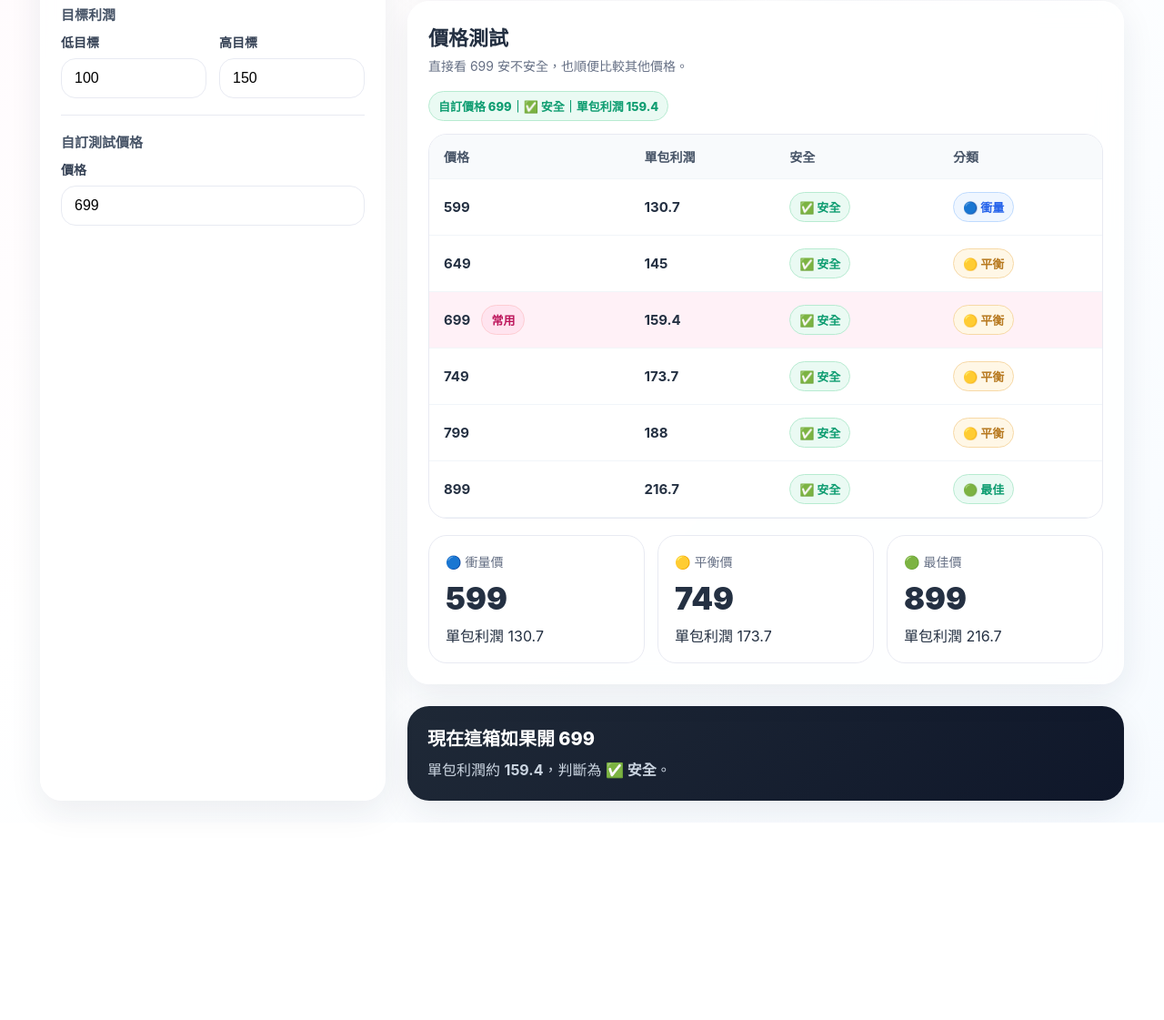
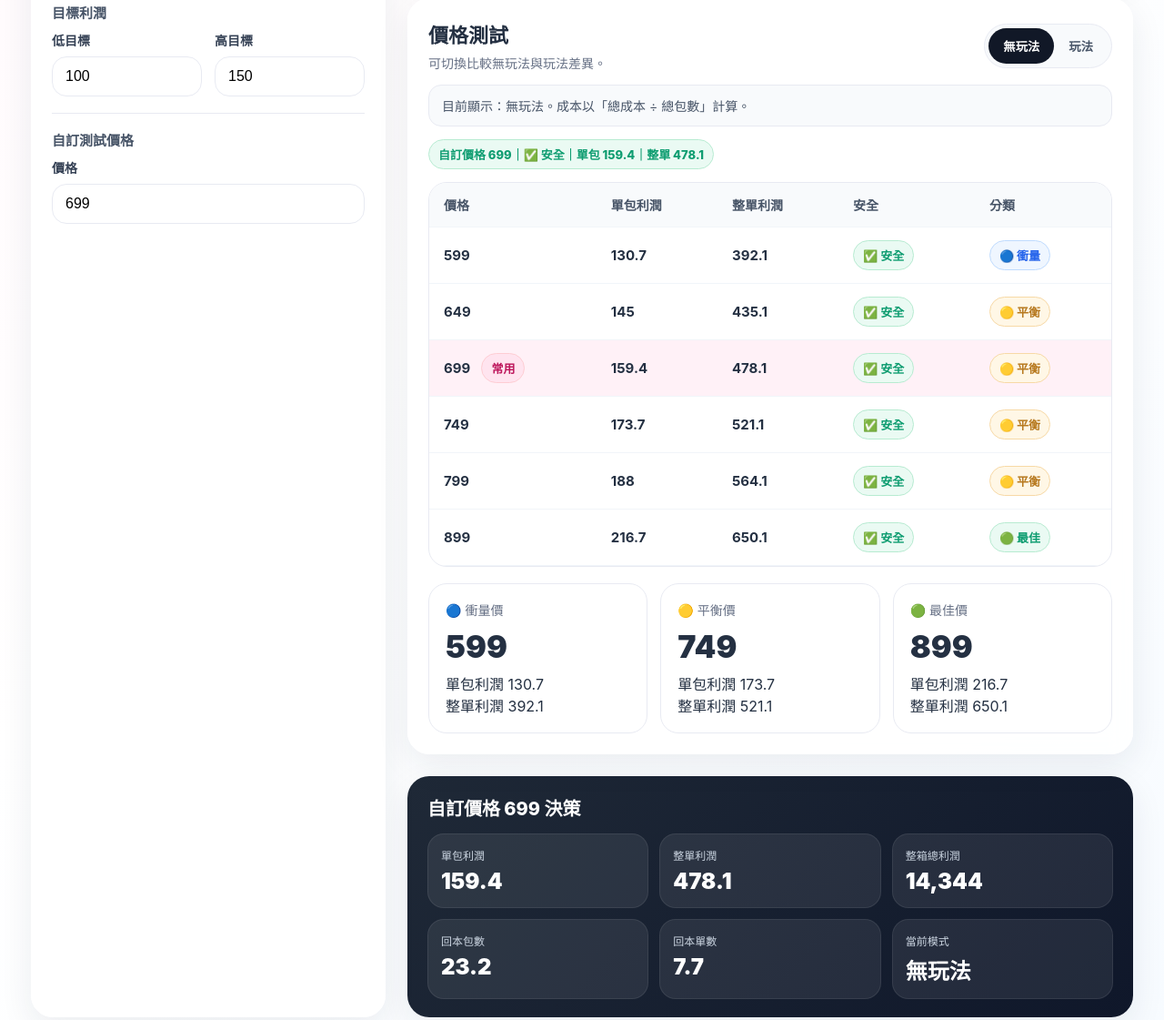
Before and after one commit to karta151794-cyber/price_tool, a plain HTML site: page index.html in a window 1280 px wide. Shown: the part 774-1895 px from the top of the page at 91% size. Before the commit the page ends 1678 px from the top, so only its background shows below. Drawn offline with Linux system fonts and the light colour scheme.

Commit message:
Add files via upload

```diff
--- a/index.html
+++ b/index.html
@@ -3,29 +3,24 @@
 <head>
   <meta charset="UTF-8" />
   <meta name="viewport" content="width=device-width, initial-scale=1.0" />
-  <title>盲盒玩法定價工具</title>
+  <title>黑心小島人｜盲盒玩法定價工具</title>
   <style>
-    :root{
-      --bg1:#fff7fb; --bg2:#f7fbff; --card:#ffffffcc; --text:#243042; --muted:#667085;
-      --line:#e8eaf2; --green:#0f9d71; --green-bg:#eafaf3; --yellow:#b7791f; --yellow-bg:#fff7e6;
-      --blue:#2563eb; --blue-bg:#eff6ff; --red:#dc2626; --red-bg:#fef2f2; --shadow:0 12px 36px rgba(30,41,59,.08);
-      --radius:24px;
-    }
+    :root{--bg1:#fff7fb;--bg2:#f7fbff;--card:#ffffffd9;--text:#243042;--muted:#667085;--line:#e8eaf2;--green:#0f9d71;--green-bg:#eafaf3;--yellow:#b7791f;--yellow-bg:#fff7e6;--blue:#2563eb;--blue-bg:#eff6ff;--red:#dc2626;--red-bg:#fef2f2;--shadow:0 12px 36px rgba(30,41,59,.08);--radius:24px;--dark:#111827}
     *{box-sizing:border-box}
     body{margin:0;font-family:-apple-system,BlinkMacSystemFont,"Segoe UI","Noto Sans TC",sans-serif;color:var(--text);background:linear-gradient(135deg,var(--bg1),#fff,var(--bg2))}
-    .container{max-width:1240px;margin:0 auto;padding:24px}
-    .hero,.card{background:var(--card);border:1px solid #fff;backdrop-filter: blur(12px);border-radius:var(--radius);box-shadow:var(--shadow)}
-    .hero{padding:28px;display:grid;grid-template-columns:1.6fr 1fr;gap:20px;margin-bottom:24px}
-    .hero h1{margin:8px 0 10px;font-size:34px;line-height:1.1}
+    .container{max-width:1260px;margin:0 auto;padding:24px}
+    .hero,.card{background:var(--card);border:1px solid #fff;backdrop-filter:blur(12px);border-radius:var(--radius);box-shadow:var(--shadow)}
+    .hero{padding:28px;display:grid;grid-template-columns:1.5fr 1fr;gap:20px;margin-bottom:24px}
+    .hero h1{margin:6px 0 8px;font-size:34px;line-height:1.15}
     .sub{color:var(--muted);line-height:1.7}
-    .pill{display:inline-flex;align-items:center;gap:8px;color:#d63384;font-size:14px;font-weight:700}
+    .pill{display:inline-flex;align-items:center;gap:8px;color:#d63384;font-size:14px;font-weight:800}
     .hero-stats{display:grid;grid-template-columns:1fr 1fr;gap:12px;align-self:start}
     .stat{border-radius:20px;padding:18px;font-weight:700}
-    .stat small{display:block;color:var(--muted);margin-bottom:8px;font-weight:600}
+    .stat small{display:block;color:var(--muted);margin-bottom:8px;font-weight:700}
     .stat .value{font-size:32px;line-height:1}
     .stat.low{background:#ecfdf5;border:1px solid #d1fae5}
     .stat.high{background:#fff1f7;border:1px solid #ffd3e2}
-    .main{display:grid;grid-template-columns:380px 1fr;gap:24px}
+    .main{display:grid;grid-template-columns:390px 1fr;gap:24px}
     .card{padding:22px}
     .card h2{margin:0 0 6px;font-size:22px}
     .card .desc{margin:0 0 18px;color:var(--muted);font-size:14px}
@@ -44,6 +39,12 @@
     .result-row.green{background:#ecfdf5;border-color:#d1fae5}
     .result-row.pink{background:#fff1f7;border-color:#ffd3e2}
     .result-row.blue{background:#eff6ff;border-color:#dbeafe}
+    .result-row.yellow{background:#fff7e6;border-color:#f7d9a6}
+    .toolbar{display:flex;flex-wrap:wrap;align-items:center;justify-content:space-between;gap:12px;margin-bottom:14px}
+    .toggle{display:inline-flex;background:#f8fafc;border:1px solid var(--line);padding:4px;border-radius:999px}
+    .toggle button{border:none;background:transparent;padding:10px 16px;border-radius:999px;font-weight:800;color:#475467;cursor:pointer}
+    .toggle button.active{background:var(--dark);color:#fff}
+    .hint{font-size:14px;color:#475467;background:#f8fafc;border:1px solid var(--line);padding:12px 14px;border-radius:14px}
     .table-wrap{overflow:hidden;border-radius:20px;border:1px solid var(--line);background:#fff}
     table{width:100%;border-collapse:collapse}
     th,td{padding:14px 16px;text-align:left;border-bottom:1px solid #f1f5f9;font-size:15px}
@@ -60,23 +61,23 @@
     .mini{border:1px solid var(--line);border-radius:20px;padding:18px;background:#fff}
     .mini .title{color:var(--muted);font-size:14px}
     .mini .price{font-size:34px;font-weight:900;margin:10px 0 8px}
-    .notice{margin-top:24px;padding:20px 22px;border-radius:24px;background:linear-gradient(135deg,#1f2937,#0f172a);color:#fff;box-shadow:var(--shadow)}
-    .notice .small{color:#cbd5e1;margin-top:8px;line-height:1.7}
+    .decision{margin-top:24px;padding:20px 22px;border-radius:24px;background:linear-gradient(135deg,#1f2937,#0f172a);color:#fff;box-shadow:var(--shadow)}
+    .decision-title{font-size:20px;font-weight:800}
+    .decision-grid{margin-top:14px;display:grid;grid-template-columns:1fr 1fr 1fr;gap:12px}
+    .decision-box{background:rgba(255,255,255,.08);border:1px solid rgba(255,255,255,.08);border-radius:18px;padding:14px}
+    .decision-box .k{font-size:12px;color:#cbd5e1}
+    .decision-box .v{margin-top:6px;font-size:24px;font-weight:900}
     .tiny{font-size:12px;color:var(--muted);line-height:1.6}
-    @media (max-width: 980px){
-      .hero,.main,.results,.summary-cards{grid-template-columns:1fr}
-      .hero h1{font-size:28px}
-      .container{padding:16px}
-    }
+    @media (max-width:980px){.hero,.main,.results,.summary-cards,.decision-grid{grid-template-columns:1fr}.hero h1{font-size:28px}.container{padding:16px}.toolbar{align-items:flex-start}}
   </style>
 </head>
 <body>
   <div class="container">
     <section class="hero">
       <div>
-        <div class="pill">✨ 你的開品決策器</div>
+        <div class="pill">✨ 黑心小島人</div>
         <h1>盲盒玩法定價工具</h1>
-        <div class="sub">一次輸入成本、包數、抽成、卡位，就能直接看到建議售價、玩法結果，以及 699 安不安全。</div>
+        <div class="sub">輸入成本、包數，快速掌握售價與整體利潤。</div>
       </div>
       <div class="hero-stats">
         <div class="stat low"><small>建議售價低</small><div class="value" id="heroLow">-</div></div>
@@ -96,7 +97,6 @@
           <div class="field"><label>蝦皮抽成 %</label><input id="feePercent" type="number" step="0.1" value="14"></div>
           <div class="field"><label>額外補送包數</label><input id="extraGiftPacks" type="number" value="10"></div>
         </div>
-
         <hr>
         <div class="section-title">玩法機率</div>
         <div class="grid-2">
@@ -104,14 +104,12 @@
           <div class="field"><label>固定機率 %</label><input id="fixedProb" type="number" step="0.1" value="23"></div>
         </div>
         <p class="tiny">有填「實際卡位包數」就優先用實際值；沒填時才用固定機率反推。</p>
-
         <hr>
         <div class="section-title">目標利潤</div>
         <div class="grid-2">
           <div class="field"><label>低目標</label><input id="targetProfitLow" type="number" value="100"></div>
           <div class="field"><label>高目標</label><input id="targetProfitHigh" type="number" value="150"></div>
         </div>
-
         <hr>
         <div class="section-title">自訂測試價格</div>
         <div class="field"><label>價格</label><input id="customPrice" type="number" value="699"></div>
@@ -121,9 +119,10 @@
         <div class="results">
           <div class="card">
             <h2>回推定價</h2>
-            <p class="desc">先抓安全售價區間。</p>
+            <p class="desc">先抓你想要的利潤區間。</p>
             <div class="stack">
-              <div class="result-row"><div class="name">單包成本</div><div class="num" id="packCostBase">-</div></div>
+              <div class="result-row"><div class="name">無玩法單包成本</div><div class="num" id="basePackCost">-</div></div>
+              <div class="result-row yellow"><div class="name">玩法後有效單包成本</div><div class="num" id="playPackCost">-</div></div>
               <div class="result-row"><div class="name">建議單包售價（低）</div><div class="num" id="recommendedPackLow">-</div></div>
               <div class="result-row"><div class="name">建議單包售價（高）</div><div class="num" id="recommendedPackHigh">-</div></div>
               <div class="result-row green"><div class="name">建議每單售價（低）</div><div class="num" id="recommendedOrderLow">-</div></div>
@@ -146,13 +145,22 @@
         </div>
 
         <div class="card" style="margin-top:24px;">
-          <h2>價格測試</h2>
-          <p class="desc">直接看 699 安不安全，也順便比較其他價格。</p>
-          <div id="customStatusBox" class="badge safe" style="margin-bottom:14px;"></div>
+          <div class="toolbar">
+            <div>
+              <h2 style="margin-bottom:6px;">價格測試</h2>
+              <div class="desc" style="margin:0;">可切換比較無玩法與玩法差異。</div>
+            </div>
+            <div class="toggle">
+              <button id="modeBaseBtn" class="active" type="button">無玩法</button>
+              <button id="modePlayBtn" type="button">玩法</button>
+            </div>
+          </div>
+          <div id="modeHint" class="hint"></div>
+          <div id="customStatusBox" class="badge safe" style="margin:14px 0;"></div>
           <div class="table-wrap">
             <table>
               <thead>
-                <tr><th>價格</th><th>單包利潤</th><th>安全</th><th>分類</th></tr>
+                <tr><th>價格</th><th>單包利潤</th><th>整單利潤</th><th>安全</th><th>分類</th></tr>
               </thead>
               <tbody id="priceTable"></tbody>
             </table>
@@ -160,100 +168,99 @@
           <div class="summary-cards" id="summaryCards"></div>
         </div>
 
-        <div class="notice">
-          <div style="font-size:20px;font-weight:800;">現在這箱如果開 699</div>
-          <div class="small" id="notice699">-</div>
+        <div class="decision">
+          <div class="decision-title" id="decisionTitle">自訂價格決策</div>
+          <div class="decision-grid">
+            <div class="decision-box"><div class="k">單包利潤</div><div class="v" id="decisionPackProfit">-</div></div>
+            <div class="decision-box"><div class="k">整單利潤</div><div class="v" id="decisionOrderProfit">-</div></div>
+            <div class="decision-box"><div class="k">整箱總利潤</div><div class="v" id="decisionTotalProfit">-</div></div>
+            <div class="decision-box"><div class="k">回本包數</div><div class="v" id="decisionBreakEvenPacks">-</div></div>
+            <div class="decision-box"><div class="k">回本單數</div><div class="v" id="decisionBreakEvenOrders">-</div></div>
+            <div class="decision-box"><div class="k">當前模式</div><div class="v" id="decisionMode">-</div></div>
+          </div>
         </div>
       </div>
     </section>
   </div>
 
   <script>
-    const presetPrices = [599,649,699,749,799,899];
-    const fmt = (n, digits = 1) => !isFinite(n) ? "-" : Number(n).toLocaleString("zh-TW", { minimumFractionDigits: 0, maximumFractionDigits: digits });
-    const byId = (id) => document.getElementById(id);
-    const ids = ["costRmb","totalPacks","rate","packsPerOrder","feePercent","manualHitPacks","fixedProb","extraGiftPacks","targetProfitLow","targetProfitHigh","customPrice"];
-    function num(id){ const v = parseFloat(byId(id).value); return Number.isFinite(v) ? v : 0; }
-    function statusFromProfit(p){ if (p < 80) return { text:"危險", emoji:"❌", cls:"danger" }; if (p < 100) return { text:"偏低", emoji:"⚠", cls:"warn" }; return { text:"安全", emoji:"✅", cls:"safe" }; }
-    function roleFromProfit(p, profits){ const max = Math.max(...profits), min = Math.min(...profits); if (p === max) return { text:"🟢 最佳", cls:"best" }; if (p === min) return { text:"🔵 衝量", cls:"volume" }; return { text:"🟡 平衡", cls:"balance" }; }
-
+    const presetPrices=[599,649,699,749,799,899];
+    let mode="base";
+    const fmt=(n,d=1)=>!isFinite(n)?"-":Number(n).toLocaleString("zh-TW",{minimumFractionDigits:0,maximumFractionDigits:d});
+    const byId=(id)=>document.getElementById(id);
+    const ids=["costRmb","totalPacks","rate","packsPerOrder","feePercent","manualHitPacks","fixedProb","extraGiftPacks","targetProfitLow","targetProfitHigh","customPrice"];
+    const num=(id)=>{const v=parseFloat(byId(id).value);return Number.isFinite(v)?v:0};
+    function statusFromProfit(p){if(p<80)return{text:"危險",emoji:"❌",cls:"danger"};if(p<100)return{text:"偏低",emoji:"⚠",cls:"warn"};return{text:"安全",emoji:"✅",cls:"safe"}}
+    function roleFromProfit(p,profits){const max=Math.max(...profits),min=Math.min(...profits);if(p===max)return{text:"🟢 最佳",cls:"best"};if(p===min)return{text:"🔵 衝量",cls:"volume"};return{text:"🟡 平衡",cls:"balance"}}
     function calc(){
-      const costRmb = num("costRmb"), totalPacks = num("totalPacks"), rate = num("rate"), packsPerOrder = num("packsPerOrder"),
-            feePercent = num("feePercent"), manualHitPacks = num("manualHitPacks"), fixedProb = num("fixedProb"),
-            extraGiftPacks = num("extraGiftPacks"), targetProfitLow = num("targetProfitLow"), targetProfitHigh = num("targetProfitHigh"),
-            customPrice = num("customPrice");
-
-      const totalCost = costRmb * rate;
-      const packCostBase = totalPacks > 0 ? totalCost / totalPacks : 0;
-      const actualProb = totalPacks > 0 ? (manualHitPacks / totalPacks) * 100 : 0;
-      const fixedProbPacks = totalPacks * (fixedProb / 100);
-      const usedHitPacks = manualHitPacks > 0 ? manualHitPacks : fixedProbPacks;
-      const sellablePacks = Math.max(totalPacks - usedHitPacks - extraGiftPacks, 0);
-      const sellableOrders = packsPerOrder > 0 ? sellablePacks / packsPerOrder : 0;
-      const recommendedPackLow = packCostBase + targetProfitLow;
-      const recommendedPackHigh = packCostBase + targetProfitHigh;
-      const recommendedOrderLow = packsPerOrder > 0 ? (recommendedPackLow * packsPerOrder) / (1 - feePercent / 100) : 0;
-      const recommendedOrderHigh = packsPerOrder > 0 ? (recommendedPackHigh * packsPerOrder) / (1 - feePercent / 100) : 0;
-
-      const rows = [...presetPrices, customPrice]
-        .filter((v, i, arr) => arr.indexOf(v) === i)
-        .sort((a, b) => a - b)
-        .map(price => ({ price, perPackProfit: packsPerOrder > 0 ? (price * (1 - feePercent / 100)) / packsPerOrder - packCostBase : 0 }));
-
-      return { totalCost, packCostBase, actualProb, fixedProbPacks, usedHitPacks, sellablePacks, sellableOrders, recommendedPackLow, recommendedPackHigh, recommendedOrderLow, recommendedOrderHigh, rows, customPrice };
+      const costRmb=num("costRmb"),totalPacks=num("totalPacks"),rate=num("rate"),packsPerOrder=num("packsPerOrder"),feePercent=num("feePercent"),manualHitPacks=num("manualHitPacks"),fixedProb=num("fixedProb"),extraGiftPacks=num("extraGiftPacks"),targetProfitLow=num("targetProfitLow"),targetProfitHigh=num("targetProfitHigh"),customPrice=num("customPrice");
+      const totalCost=costRmb*rate;
+      const basePackCost=totalPacks>0?totalCost/totalPacks:0;
+      const actualProb=totalPacks>0?(manualHitPacks/totalPacks)*100:0;
+      const fixedProbPacks=totalPacks*(fixedProb/100);
+      const usedHitPacks=manualHitPacks>0?manualHitPacks:fixedProbPacks;
+      const sellablePacks=Math.max(totalPacks-usedHitPacks-extraGiftPacks,0);
+      const sellableOrders=packsPerOrder>0?sellablePacks/packsPerOrder:0;
+      const playPackCost=sellablePacks>0?totalCost/sellablePacks:0;
+      const recommendedPackLow=basePackCost+targetProfitLow;
+      const recommendedPackHigh=basePackCost+targetProfitHigh;
+      const recommendedOrderLow=packsPerOrder>0?(recommendedPackLow*packsPerOrder)/(1-feePercent/100):0;
+      const recommendedOrderHigh=packsPerOrder>0?(recommendedPackHigh*packsPerOrder)/(1-feePercent/100):0;
+      const activeCost=mode==="play"?playPackCost:basePackCost;
+      const rows=[...presetPrices,customPrice].filter((v,i,arr)=>arr.indexOf(v)===i).sort((a,b)=>a-b).map(price=>{
+        const perPackProfit=packsPerOrder>0?(price*(1-feePercent/100))/packsPerOrder-activeCost:0;
+        return{price,perPackProfit,perOrderProfit:perPackProfit*packsPerOrder,totalBoxProfit:perPackProfit*(mode==="play"?sellablePacks:totalPacks),breakEvenPacks:perPackProfit>0?totalCost/perPackProfit:Infinity,breakEvenOrders:perPackProfit>0&&packsPerOrder>0?(totalCost/perPackProfit)/packsPerOrder:Infinity}
+      });
+      const customRow=rows.find(r=>r.price===customPrice)||{perPackProfit:0,perOrderProfit:0,totalBoxProfit:0,breakEvenPacks:Infinity,breakEvenOrders:Infinity};
+      const baseCustomPerPack=packsPerOrder>0?(customPrice*(1-feePercent/100))/packsPerOrder-basePackCost:0;
+      const playCustomPerPack=packsPerOrder>0?(customPrice*(1-feePercent/100))/packsPerOrder-playPackCost:0;
+      const diffVsBase=playCustomPerPack-baseCustomPerPack;
+      return{totalCost,basePackCost,playPackCost,actualProb,fixedProbPacks,usedHitPacks,sellablePacks,sellableOrders,recommendedPackLow,recommendedPackHigh,recommendedOrderLow,recommendedOrderHigh,rows,customRow,diffVsBase};
     }
-
     function render(){
-      const c = calc();
-      byId("heroLow").textContent = fmt(c.recommendedOrderLow, 0);
-      byId("heroHigh").textContent = fmt(c.recommendedOrderHigh, 0);
-      byId("packCostBase").textContent = fmt(c.packCostBase);
-      byId("recommendedPackLow").textContent = fmt(c.recommendedPackLow);
-      byId("recommendedPackHigh").textContent = fmt(c.recommendedPackHigh);
-      byId("recommendedOrderLow").textContent = fmt(c.recommendedOrderLow, 0);
-      byId("recommendedOrderHigh").textContent = fmt(c.recommendedOrderHigh, 0);
-      byId("actualProb").textContent = fmt(c.actualProb) + "%";
-      byId("fixedProbPacks").textContent = fmt(c.fixedProbPacks);
-      byId("usedHitPacks").textContent = fmt(c.usedHitPacks);
-      byId("totalCost").textContent = fmt(c.totalCost, 0);
-      byId("sellablePacks").textContent = fmt(c.sellablePacks);
-      byId("sellableOrders").textContent = fmt(c.sellableOrders);
-
-      const profits = c.rows.map(r => r.perPackProfit);
-      const tbody = byId("priceTable");
-      tbody.innerHTML = "";
-      c.rows.forEach(row => {
-        const s = statusFromProfit(row.perPackProfit);
-        const role = roleFromProfit(row.perPackProfit, profits);
-        const tr = document.createElement("tr");
-        if (row.price === 699) tr.className = "highlight";
-        tr.innerHTML = `
-          <td><strong>${row.price}</strong> ${row.price===699?'<span class="badge" style="background:#ffe4ef;color:#be185d;border-color:#fecdd3;margin-left:8px;">常用</span>':''}</td>
-          <td><strong>${fmt(row.perPackProfit)}</strong></td>
-          <td><span class="badge ${s.cls}">${s.emoji} ${s.text}</span></td>
-          <td><span class="badge ${role.cls}">${role.text}</span></td>`;
+      const c=calc();
+      byId("heroLow").textContent=fmt(c.recommendedOrderLow,0);
+      byId("heroHigh").textContent=fmt(c.recommendedOrderHigh,0);
+      byId("basePackCost").textContent=fmt(c.basePackCost);
+      byId("playPackCost").textContent=fmt(c.playPackCost);
+      byId("recommendedPackLow").textContent=fmt(c.recommendedPackLow);
+      byId("recommendedPackHigh").textContent=fmt(c.recommendedPackHigh);
+      byId("recommendedOrderLow").textContent=fmt(c.recommendedOrderLow,0);
+      byId("recommendedOrderHigh").textContent=fmt(c.recommendedOrderHigh,0);
+      byId("actualProb").textContent=fmt(c.actualProb)+"%";
+      byId("fixedProbPacks").textContent=fmt(c.fixedProbPacks);
+      byId("usedHitPacks").textContent=fmt(c.usedHitPacks);
+      byId("totalCost").textContent=fmt(c.totalCost,0);
+      byId("sellablePacks").textContent=fmt(c.sellablePacks);
+      byId("sellableOrders").textContent=fmt(c.sellableOrders);
+      const hint=byId("modeHint");
+      if(mode==="base"){hint.textContent="目前顯示：無玩法。成本以「總成本 ÷ 總包數」計算。"}
+      else{const diff=Math.abs(c.diffVsBase),verb=c.diffVsBase<=0?"少賺":"多賺";hint.textContent=`目前顯示：玩法。成本以「總成本 ÷ 可賣包數」計算。與無玩法相比，自訂價格每包約${verb} ${fmt(diff)} 元。`}
+      const profits=c.rows.map(r=>r.perPackProfit);
+      const tbody=byId("priceTable");tbody.innerHTML="";
+      c.rows.forEach(row=>{
+        const s=statusFromProfit(row.perPackProfit),role=roleFromProfit(row.perPackProfit,profits);
+        const tr=document.createElement("tr");if(row.price===699)tr.className="highlight";
+        tr.innerHTML=`<td><strong>${row.price}</strong> ${row.price===699?'<span class="badge" style="background:#ffe4ef;color:#be185d;border-color:#fecdd3;margin-left:8px;">常用</span>':''}</td><td><strong>${fmt(row.perPackProfit)}</strong></td><td><strong>${fmt(row.perOrderProfit)}</strong></td><td><span class="badge ${s.cls}">${s.emoji} ${s.text}</span></td><td><span class="badge ${role.cls}">${role.text}</span></td>`;
         tbody.appendChild(tr);
       });
-
-      const customRow = c.rows.find(r => r.price === c.customPrice) || { perPackProfit: 0 };
-      const customStatus = statusFromProfit(customRow.perPackProfit);
-      const box = byId("customStatusBox");
-      box.className = `badge ${customStatus.cls}`;
-      box.textContent = `自訂價格 ${c.customPrice}｜${customStatus.emoji} ${customStatus.text}｜單包利潤 ${fmt(customRow.perPackProfit)}`;
-
-      const sorted = [...c.rows].sort((a,b)=>a.perPackProfit-b.perPackProfit);
-      const volume = sorted[0], best = sorted[sorted.length-1], balance = sorted[Math.floor(sorted.length/2)];
-      byId("summaryCards").innerHTML = `
-        <div class="mini"><div class="title">🔵 衝量價</div><div class="price">${volume.price}</div><div>單包利潤 ${fmt(volume.perPackProfit)}</div></div>
-        <div class="mini"><div class="title">🟡 平衡價</div><div class="price">${balance.price}</div><div>單包利潤 ${fmt(balance.perPackProfit)}</div></div>
-        <div class="mini"><div class="title">🟢 最佳價</div><div class="price">${best.price}</div><div>單包利潤 ${fmt(best.perPackProfit)}</div></div>`;
-
-      const row699 = c.rows.find(r => r.price === 699) || { perPackProfit: 0 };
-      const s699 = statusFromProfit(row699.perPackProfit);
-      byId("notice699").innerHTML = `單包利潤約 <strong>${fmt(row699.perPackProfit)}</strong>，判斷為 <strong>${s699.emoji} ${s699.text}</strong>。`;
+      const customStatus=statusFromProfit(c.customRow.perPackProfit),box=byId("customStatusBox");
+      box.className=`badge ${customStatus.cls}`;
+      box.textContent=`自訂價格 ${num("customPrice")}｜${customStatus.emoji} ${customStatus.text}｜單包 ${fmt(c.customRow.perPackProfit)}｜整單 ${fmt(c.customRow.perOrderProfit)}`;
+      const sorted=[...c.rows].sort((a,b)=>a.perPackProfit-b.perPackProfit),volume=sorted[0],best=sorted[sorted.length-1],balance=sorted[Math.floor(sorted.length/2)];
+      byId("summaryCards").innerHTML=`<div class="mini"><div class="title">🔵 衝量價</div><div class="price">${volume.price}</div><div>單包利潤 ${fmt(volume.perPackProfit)}</div><div>整單利潤 ${fmt(volume.perOrderProfit)}</div></div><div class="mini"><div class="title">🟡 平衡價</div><div class="price">${balance.price}</div><div>單包利潤 ${fmt(balance.perPackProfit)}</div><div>整單利潤 ${fmt(balance.perOrderProfit)}</div></div><div class="mini"><div class="title">🟢 最佳價</div><div class="price">${best.price}</div><div>單包利潤 ${fmt(best.perPackProfit)}</div><div>整單利潤 ${fmt(best.perOrderProfit)}</div></div>`;
+      byId("decisionTitle").textContent=`自訂價格 ${num("customPrice")} 決策`;
+      byId("decisionPackProfit").textContent=fmt(c.customRow.perPackProfit);
+      byId("decisionOrderProfit").textContent=fmt(c.customRow.perOrderProfit);
+      byId("decisionTotalProfit").textContent=fmt(c.customRow.totalBoxProfit,0);
+      byId("decisionBreakEvenPacks").textContent=c.customRow.breakEvenPacks===Infinity?"-":fmt(c.customRow.breakEvenPacks);
+      byId("decisionBreakEvenOrders").textContent=c.customRow.breakEvenOrders===Infinity?"-":fmt(c.customRow.breakEvenOrders);
+      byId("decisionMode").textContent=mode==="base"?"無玩法":"玩法";
     }
-
-    ids.forEach(id => byId(id).addEventListener("input", render));
+    function setMode(nextMode){mode=nextMode;byId("modeBaseBtn").classList.toggle("active",mode==="base");byId("modePlayBtn").classList.toggle("active",mode==="play");render()}
+    ids.forEach(id=>byId(id).addEventListener("input",render));
+    byId("modeBaseBtn").addEventListener("click",()=>setMode("base"));
+    byId("modePlayBtn").addEventListener("click",()=>setMode("play"));
     render();
   </script>
 </body>
```
Also changed, not shown: 1 other file.
